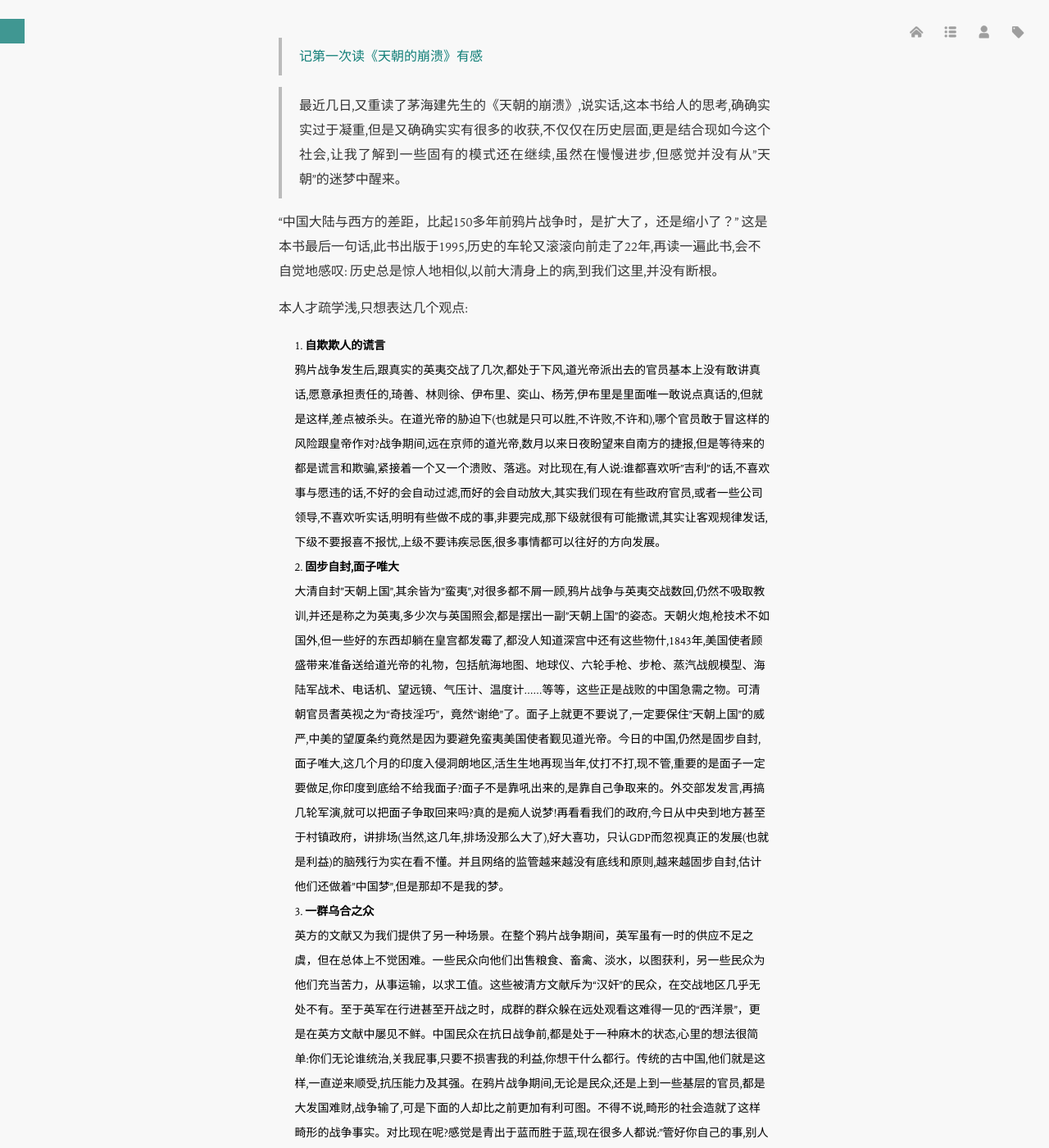
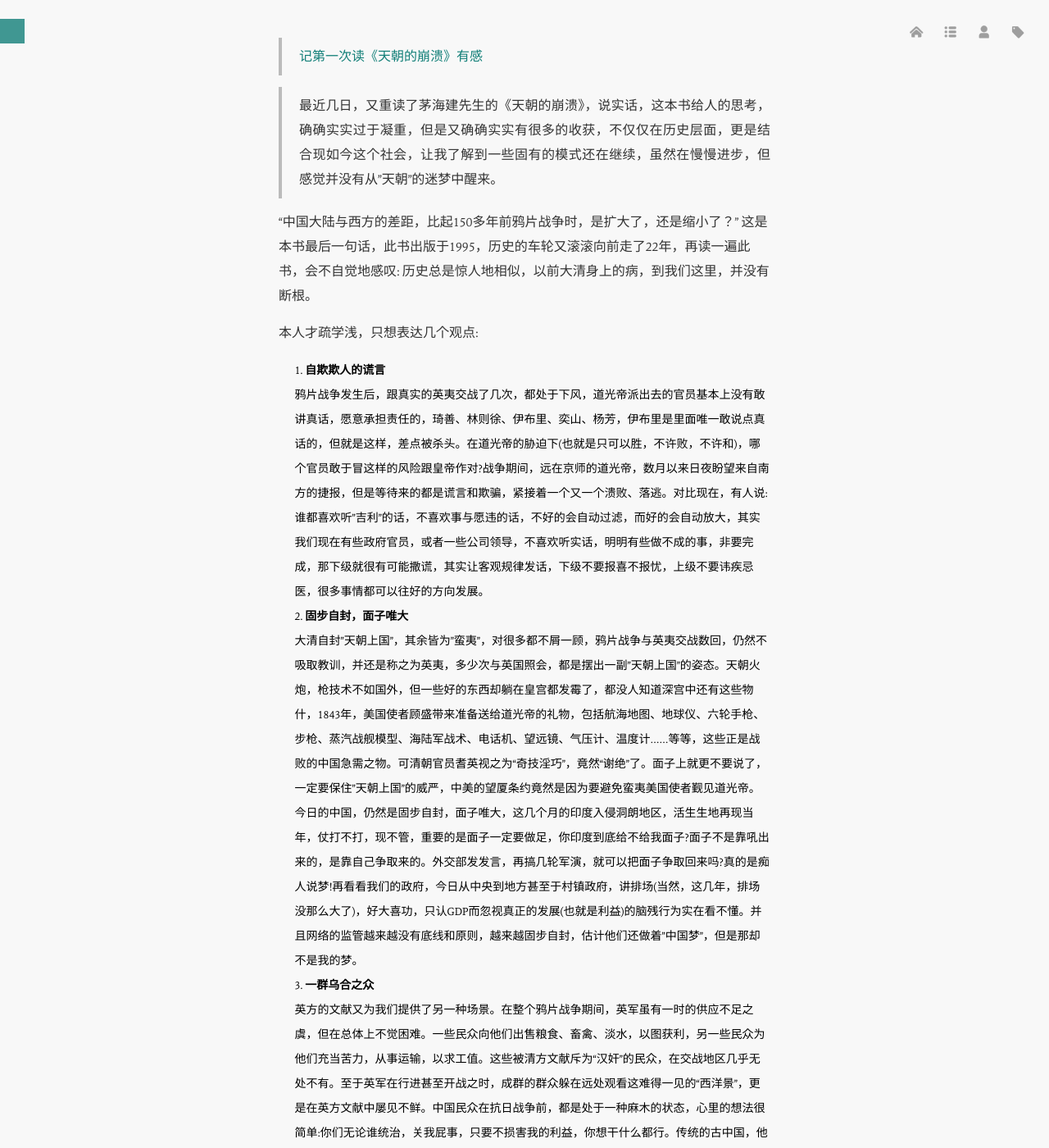
Before and after one commit to luolinjia/cn, a Jekyll site: the page built from _posts/2017-08-30-read-opium-war-again.md, in a window 1280 px wide and 1400 px high, scrolled down 481 px. Shown: the whole window at 82% size. Built offline with Jekyll 4.4.1, drawn with Linux system fonts in a browser that asks for light colours; comment, search, counter and statistics services are not loaded; some of the changed text lies outside the part shown.

Commit message:
update the punctation from , to ，

```diff
--- a/_posts/2017-08-30-read-opium-war-again.md
+++ b/_posts/2017-08-30-read-opium-war-again.md
@@ -13,21 +13,21 @@ tags:
 
 > [记第一次读《天朝的崩溃》有感](https://luolinjia.com/cn/2013/11/Qing-Dynasty/)
 
-> 最近几日,又重读了茅海建先生的《天朝的崩溃》,说实话,这本书给人的思考,确确实实过于凝重,但是又确确实实有很多的收获,不仅仅在历史层面,更是结合现如今这个社会,让我了解到一些固有的模式还在继续,虽然在慢慢进步,但感觉并没有从"天朝"的迷梦中醒来。
+> 最近几日，又重读了茅海建先生的《天朝的崩溃》，说实话，这本书给人的思考，确确实实过于凝重，但是又确确实实有很多的收获，不仅仅在历史层面，更是结合现如今这个社会，让我了解到一些固有的模式还在继续，虽然在慢慢进步，但感觉并没有从"天朝"的迷梦中醒来。
 
-"中国大陆与西方的差距，比起150多年前鸦片战争时，是扩大了，还是缩小了？" 这是本书最后一句话,此书出版于1995,历史的车轮又滚滚向前走了22年,再读一遍此书,会不自觉地感叹: 历史总是惊人地相似,以前大清身上的病,到我们这里,并没有断根。
+"中国大陆与西方的差距，比起150多年前鸦片战争时，是扩大了，还是缩小了？" 这是本书最后一句话，此书出版于1995，历史的车轮又滚滚向前走了22年，再读一遍此书，会不自觉地感叹: 历史总是惊人地相似，以前大清身上的病，到我们这里，并没有断根。
 
-本人才疏学浅,只想表达几个观点:
+本人才疏学浅，只想表达几个观点:
 
 1. **自欺欺人的谎言**
-鸦片战争发生后,跟真实的英夷交战了几次,都处于下风,道光帝派出去的官员基本上没有敢讲真话,愿意承担责任的,琦善、林则徐、伊布里、奕山、杨芳,伊布里是里面唯一敢说点真话的,但就是这样,差点被杀头。在道光帝的胁迫下(也就是只可以胜,不许败,不许和),哪个官员敢于冒这样的风险跟皇帝作对?战争期间,远在京师的道光帝,数月以来日夜盼望来自南方的捷报,但是等待来的都是谎言和欺骗,紧接着一个又一个溃败、落逃。对比现在,有人说:谁都喜欢听"吉利"的话,不喜欢事与愿违的话,不好的会自动过滤,而好的会自动放大,其实我们现在有些政府官员,或者一些公司领导,不喜欢听实话,明明有些做不成的事,非要完成,那下级就很有可能撒谎,其实让客观规律发话,下级不要报喜不报忧,上级不要讳疾忌医,很多事情都可以往好的方向发展。
-2. **固步自封,面子唯大**
-大清自封"天朝上国",其余皆为"蛮夷",对很多都不屑一顾,鸦片战争与英夷交战数回,仍然不吸取教训,并还是称之为英夷,多少次与英国照会,都是摆出一副"天朝上国"的姿态。天朝火炮,枪技术不如国外,但一些好的东西却躺在皇宫都发霉了,都没人知道深宫中还有这些物什,1843年,美国使者顾盛带来准备送给道光帝的礼物，包括航海地图、地球仪、六轮手枪、步枪、蒸汽战舰模型、海陆军战术、电话机、望远镜、气压计、温度计......等等，这些正是战败的中国急需之物。可清朝官员耆英视之为“奇技淫巧”，竟然“谢绝”了。面子上就更不要说了,一定要保住"天朝上国"的威严,中美的望厦条约竟然是因为要避免蛮夷美国使者觐见道光帝。今日的中国,仍然是固步自封,面子唯大,这几个月的印度入侵洞朗地区,活生生地再现当年,仗打不打,现不管,重要的是面子一定要做足,你印度到底给不给我面子?面子不是靠吼出来的,是靠自己争取来的。外交部发发言,再搞几轮军演,就可以把面子争取回来吗?真的是痴人说梦!再看看我们的政府,今日从中央到地方甚至于村镇政府，讲排场(当然,这几年,排场没那么大了),好大喜功，只认GDP而忽视真正的发展(也就是利益)的脑残行为实在看不懂。并且网络的监管越来越没有底线和原则,越来越固步自封,估计他们还做着"中国梦",但是那却不是我的梦。
+鸦片战争发生后，跟真实的英夷交战了几次，都处于下风，道光帝派出去的官员基本上没有敢讲真话，愿意承担责任的，琦善、林则徐、伊布里、奕山、杨芳，伊布里是里面唯一敢说点真话的，但就是这样，差点被杀头。在道光帝的胁迫下(也就是只可以胜，不许败，不许和)，哪个官员敢于冒这样的风险跟皇帝作对?战争期间，远在京师的道光帝，数月以来日夜盼望来自南方的捷报，但是等待来的都是谎言和欺骗，紧接着一个又一个溃败、落逃。对比现在，有人说:谁都喜欢听"吉利"的话，不喜欢事与愿违的话，不好的会自动过滤，而好的会自动放大，其实我们现在有些政府官员，或者一些公司领导，不喜欢听实话，明明有些做不成的事，非要完成，那下级就很有可能撒谎，其实让客观规律发话，下级不要报喜不报忧，上级不要讳疾忌医，很多事情都可以往好的方向发展。
+2. **固步自封，面子唯大**
+大清自封"天朝上国"，其余皆为"蛮夷"，对很多都不屑一顾，鸦片战争与英夷交战数回，仍然不吸取教训，并还是称之为英夷，多少次与英国照会，都是摆出一副"天朝上国"的姿态。天朝火炮，枪技术不如国外，但一些好的东西却躺在皇宫都发霉了，都没人知道深宫中还有这些物什，1843年，美国使者顾盛带来准备送给道光帝的礼物，包括航海地图、地球仪、六轮手枪、步枪、蒸汽战舰模型、海陆军战术、电话机、望远镜、气压计、温度计......等等，这些正是战败的中国急需之物。可清朝官员耆英视之为“奇技淫巧”，竟然“谢绝”了。面子上就更不要说了，一定要保住"天朝上国"的威严，中美的望厦条约竟然是因为要避免蛮夷美国使者觐见道光帝。今日的中国，仍然是固步自封，面子唯大，这几个月的印度入侵洞朗地区，活生生地再现当年，仗打不打，现不管，重要的是面子一定要做足，你印度到底给不给我面子?面子不是靠吼出来的，是靠自己争取来的。外交部发发言，再搞几轮军演，就可以把面子争取回来吗?真的是痴人说梦!再看看我们的政府，今日从中央到地方甚至于村镇政府，讲排场(当然，这几年，排场没那么大了)，好大喜功，只认GDP而忽视真正的发展(也就是利益)的脑残行为实在看不懂。并且网络的监管越来越没有底线和原则，越来越固步自封，估计他们还做着"中国梦"，但是那却不是我的梦。
 3. **一群乌合之众**
-英方的文献又为我们提供了另一种场景。在整个鸦片战争期间，英军虽有一时的供应不足之虞，但在总体上不觉困难。一些民众向他们出售粮食、畜禽、淡水，以图获利，另一些民众为他们充当苦力，从事运输，以求工值。这些被清方文献斥为“汉奸”的民众，在交战地区几乎无处不有。至于英军在行进甚至开战之时，成群的群众躲在远处观看这难得一见的“西洋景”，更是在英方文献中屡见不鲜。中国民众在抗日战争前,都是处于一种麻木的状态,心里的想法很简单:你们无论谁统治,关我屁事,只要不损害我的利益,你想干什么都行。传统的古中国,他们就是这样,一直逆来顺受,抗压能力及其强。在鸦片战争期间,无论是民众,还是上到一些基层的官员,都是大发国难财,战争输了,可是下面的人却比之前更加有利可图。不得不说,畸形的社会造就了这样畸形的战争事实。对比现在呢?感觉是青出于蓝而胜于蓝,现在很多人都说:"管好你自己的事,别人的事少管!"一副置身政治和历史之外的做派,更有甚者,已经被某party或者**思潮洗脑,网上的各种"五毛","美分",都已经让时下的中国变成了现代版的"天朝"。其实我们真的可以置身事外吗?未必,无论是宏观、还是微观,没有任何人可以摆脱政治势力的影响和左右,即使是不站队的,也难以在这片土地生存,因为不站队意味着你选择了另外的,要么就想办法变成一股势力,要么就消亡。
+英方的文献又为我们提供了另一种场景。在整个鸦片战争期间，英军虽有一时的供应不足之虞，但在总体上不觉困难。一些民众向他们出售粮食、畜禽、淡水，以图获利，另一些民众为他们充当苦力，从事运输，以求工值。这些被清方文献斥为“汉奸”的民众，在交战地区几乎无处不有。至于英军在行进甚至开战之时，成群的群众躲在远处观看这难得一见的“西洋景”，更是在英方文献中屡见不鲜。中国民众在抗日战争前，都是处于一种麻木的状态，心里的想法很简单:你们无论谁统治，关我屁事，只要不损害我的利益，你想干什么都行。传统的古中国，他们就是这样，一直逆来顺受，抗压能力及其强。在鸦片战争期间，无论是民众，还是上到一些基层的官员，都是大发国难财，战争输了，可是下面的人却比之前更加有利可图。不得不说，畸形的社会造就了这样畸形的战争事实。对比现在呢?感觉是青出于蓝而胜于蓝，现在很多人都说:"管好你自己的事，别人的事少管!"一副置身政治和历史之外的做派，更有甚者，已经被某party或者**思潮洗脑，网上的各种"五毛"，"美分"，都已经让时下的中国变成了现代版的"天朝"。其实我们真的可以置身事外吗?未必，无论是宏观、还是微观，没有任何人可以摆脱政治势力的影响和左右，即使是不站队的，也难以在这片土地生存，因为不站队意味着你选择了另外的，要么就想办法变成一股势力，要么就消亡。
 
-再次看完此书,我所震惊的,不是那些在书中的种种细节,该书的难能可贵之处,在于尽量给读者还原当时的历史真相,我上面说的种种,是悲观的,但是我又想说点其他的,如果我们现代人在当时的社会环境下,就一定能做出比大清更好地决定和决策吗?是真的"无能的清廷",还是"麻木的民众"?估计如果是我,我也许跟他们也差不多,也许历史就是这样的,真实的永远被掩埋,而我们现在看到的历史,都是我们的臆想。但是看历史,不能只知道发生了什么,得有代入感,穿越回去,成为当时的民众,官员,甚至皇帝,用他们的三观来思考问题,就会觉得,古人并非那么不堪,而是我们太渺小。
+再次看完此书，我所震惊的，不是那些在书中的种种细节，该书的难能可贵之处，在于尽量给读者还原当时的历史真相，我上面说的种种，是悲观的，但是我又想说点其他的，如果我们现代人在当时的社会环境下，就一定能做出比大清更好地决定和决策吗?是真的"无能的清廷"，还是"麻木的民众"?估计如果是我，我也许跟他们也差不多，也许历史就是这样的，真实的永远被掩埋，而我们现在看到的历史，都是我们的臆想。但是看历史，不能只知道发生了什么，得有代入感，穿越回去，成为当时的民众，官员，甚至皇帝，用他们的三观来思考问题，就会觉得，古人并非那么不堪，而是我们太渺小。
 
-我一直觉得,我们每个人生活在这个地球,生活在这个国度,用心去做事,脚踏实地去做事,就会发现,你的这些所作所为也许并非没有意义,比如:不插队、不撒谎、不作弊等等等等之类的小事,都是整个社会在进步。用小的格局去看大的历史,我们这些小人物就是创造历史的大事件。
+我一直觉得，我们每个人生活在这个地球，生活在这个国度，用心去做事，脚踏实地去做事，就会发现，你的这些所作所为也许并非没有意义，比如:不插队、不撒谎、不作弊等等等等之类的小事，都是整个社会在进步。用小的格局去看大的历史，我们这些小人物就是创造历史的大事件。
 
-今年出差去过一次北京,特意专门去了一次故宫,在古代来讲,紫禁城确实挺大的,高高的立柱刻着龙,城墙也很雄伟,站在景山上看,确实一股蔚然之气。但是我仍旧叹一口气,站在皇城的脚下,靠着大立柱，思绪万千。
+今年出差去过一次北京，特意专门去了一次故宫，在古代来讲，紫禁城确实挺大的，高高的立柱刻着龙，城墙也很雄伟，站在景山上看，确实一股蔚然之气。但是我仍旧叹一口气，站在皇城的脚下，靠着大立柱，思绪万千。
```
